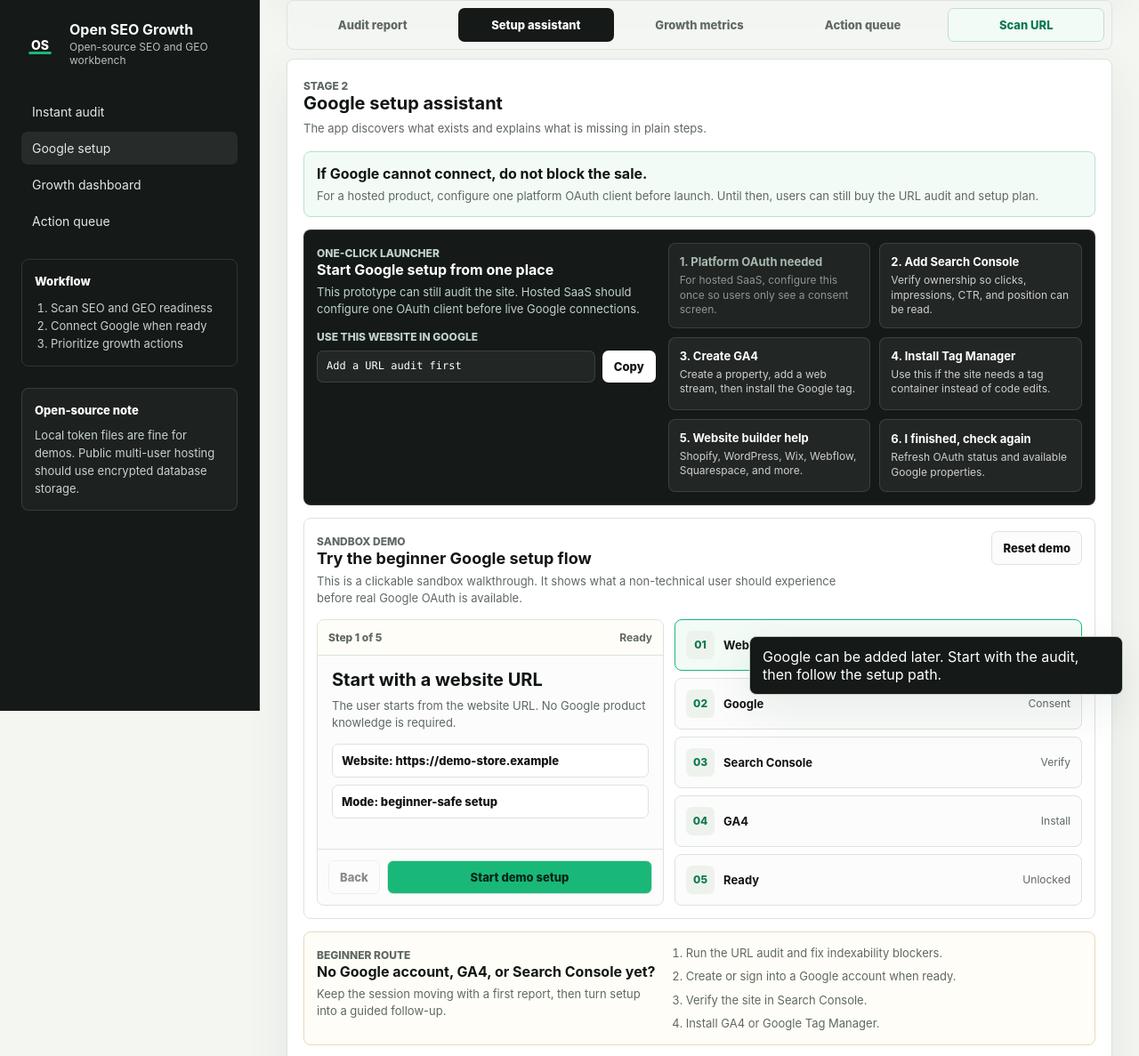
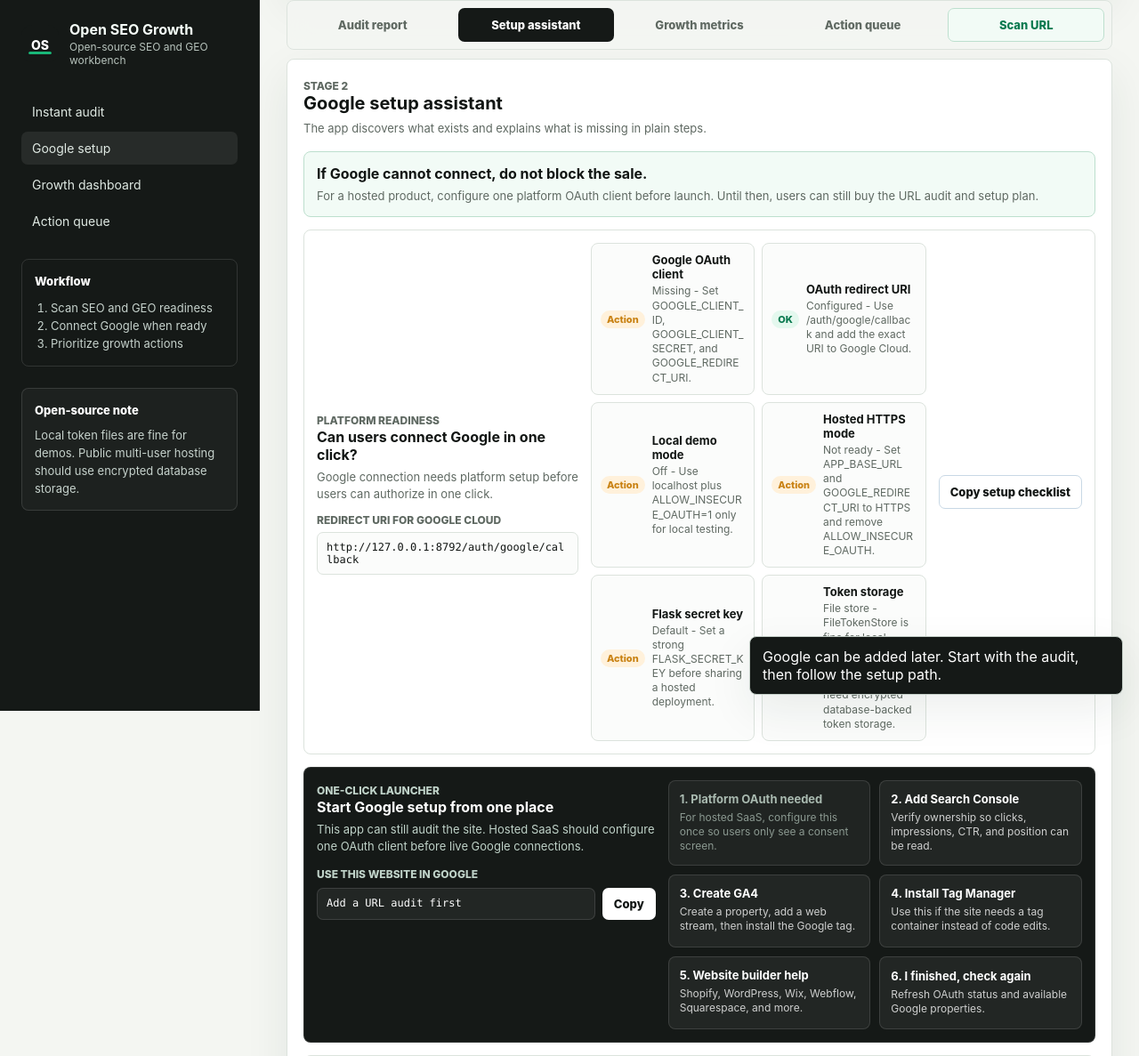
Before and after one commit to Lumo016/open-seo-growth, a Flask app: page / in a window 1280 px wide, after a click on "View setup path". Shown: the part 395-1582 px from the top of the page at 89% size. Run offline with Flask 3, Linux system fonts and the light colour scheme; some libraries are stand-ins or nearby versions.

Commit message:
Add platform readiness checklist

```diff
--- a/seo_growth/app.py
+++ b/seo_growth/app.py
@@ -5,7 +5,7 @@
 from flask import Flask, jsonify, redirect, render_template, request, session, url_for
 
 from .analytics import demo_report, list_connections, run_growth_report
-from .config import load_settings
+from .config import build_platform_readiness, load_settings
 from .google_oauth import FileTokenStore, authorized_session, current_session_id, ensure_credentials, make_flow
 from .instant_audit import instant_audit, sample_audit
 
@@ -39,6 +39,7 @@
                 "redirect_uri": settings.google_redirect_uri,
                 "report_days": settings.report_days,
                 "lag_days": settings.lag_days,
+                "platform_readiness": build_platform_readiness(settings),
             }
         )
 
--- a/static/app.js
+++ b/static/app.js
@@ -392,6 +392,54 @@
   }
 }
 
+function buildPlatformReadinessMarkdown(session) {
+  const readiness = session?.platform_readiness || {};
+  const items = Array.isArray(readiness.items) ? readiness.items : [];
+  return [
+    `# Open SEO Growth Platform Readiness`,
+    ``,
+    `Generated: ${new Date().toISOString()}`,
+    `Mode: ${readiness.mode || "setup_needed"}`,
+    `Ready for Google OAuth: ${readiness.ready_for_google ? "Yes" : "No"}`,
+    `Hosted SaaS ready: ${readiness.ready_for_hosted_saas ? "Yes" : "No"}`,
+    `App base URL: ${readiness.app_base_url || "-"}`,
+    `Google redirect URI: ${readiness.redirect_uri || session?.redirect_uri || "-"}`,
+    `Token storage: ${readiness.token_store || "file"}`,
+    ``,
+    `## Checklist`,
+    ``,
+    items.length ? items.map((item) => {
+      const status = item.ok ? "OK" : "Action";
+      return `- ${status}: ${item.label} - ${item.status}. ${item.action}`;
+    }).join("\n") : "- No readiness checks returned.",
+    ``,
+    `## Safe Notes`,
+    ``,
+    `- Do not paste client secrets, OAuth tokens, or private analytics exports into issues.`,
+    `- FileTokenStore is for local demos and private single-user trials.`,
+    `- Hosted multi-user deployments should use encrypted database-backed token storage.`,
+  ].join("\n");
+}
+
+function renderPlatformReadiness(session) {
+  if (!$("readinessChecklist")) return;
+  const readiness = session?.platform_readiness || {};
+  const items = Array.isArray(readiness.items) ? readiness.items : [];
+  $("readinessSummary").textContent = readiness.summary || "Google connection needs platform setup before users can authorize in one click.";
+  $("readinessRedirectUri").textContent = readiness.redirect_uri || session?.redirect_uri || "-";
+  $("readinessChecklist").innerHTML = items.length
+    ? items.map((item) => `
+      <article class="readiness-row ${item.ok ? "ok" : "action"}">
+        <span>${item.ok ? "OK" : "Action"}</span>
+        <div>
+          <strong>${escapeHtml(item.label || "Readiness check")}</strong>
+          <small>${escapeHtml(`${item.status || "Check"} - ${item.action || "Review this item."}`)}</small>
+        </div>
+      </article>
+    `).join("")
+    : `<article class="readiness-row action"><span>Check</span><div><strong>Readiness unavailable</strong><small>Refresh the session and review .env configuration.</small></div></article>`;
+}
+
 function setStep(id, stateName) {
   const el = $(id);
   if (!el) return;
@@ -438,7 +486,7 @@
     ? "Google is authorized. Refresh properties after creating or verifying anything new."
     : state.session?.oauth_ready
       ? "Click Authorize Google first. If no properties appear, use the setup links below."
-      : "This prototype can still audit the site. Hosted SaaS should configure one OAuth client before live Google connections.";
+      : "This app can still audit the site. Hosted SaaS should configure one OAuth client before live Google connections.";
   renderSimulator();
 }
 
@@ -558,6 +606,7 @@
   } else {
     $("stepGoogle").querySelector("small").textContent = "Use OAuth so the app can list GA4 and Search Console automatically.";
   }
+  renderPlatformReadiness(session);
   updateGoogleLauncher();
   updateSteps();
 }
@@ -1115,6 +1164,19 @@
   }
 }
 
+async function copyReadinessChecklist() {
+  if (!state.session) {
+    showToast("Session is still loading. Try again in a moment.", "error");
+    return;
+  }
+  try {
+    await navigator.clipboard.writeText(buildPlatformReadinessMarkdown(state.session));
+    showToast("Platform readiness checklist copied.");
+  } catch {
+    showToast("Clipboard is unavailable. Review the checklist on screen.", "error");
+  }
+}
+
 async function copyAuditMarkdown() {
   if (!state.audit) {
     showToast("Run an audit first.", "error");
@@ -1208,6 +1270,7 @@
   $("demoBtn").addEventListener("click", loadDemo);
   $("sampleAuditBtn").addEventListener("click", loadSampleAudit);
   $("copyWebsiteBtn").addEventListener("click", copyWebsite);
+  $("copyReadinessBtn").addEventListener("click", copyReadinessChecklist);
   $("copyReportBtn").addEventListener("click", copyAuditMarkdown);
   $("downloadMarkdownBtn").addEventListener("click", downloadAuditMarkdown);
   $("downloadBriefBtn").addEventListener("click", downloadAuditBrief);
--- a/static/styles.css
+++ b/static/styles.css
@@ -944,6 +944,109 @@
   line-height: 1.45;
 }
 
+.platform-readiness-panel {
+  display: grid;
+  grid-template-columns: minmax(260px, 0.78fr) minmax(320px, 1fr) auto;
+  gap: 14px;
+  align-items: center;
+  margin-bottom: 14px;
+  padding: 14px;
+  border: 1px solid var(--line);
+  border-radius: 8px;
+  background: var(--surface);
+}
+
+.readiness-copy h3 {
+  margin: 0;
+  font-size: 16px;
+}
+
+.readiness-copy p {
+  margin: 6px 0 0;
+  color: var(--muted);
+  font-size: 13px;
+  line-height: 1.45;
+}
+
+.readiness-uris {
+  display: grid;
+  gap: 6px;
+  margin-top: 12px;
+}
+
+.readiness-uris span {
+  color: var(--muted);
+  font-size: 12px;
+  font-weight: 800;
+  text-transform: uppercase;
+}
+
+.readiness-uris code {
+  min-width: 0;
+  overflow-wrap: anywhere;
+  padding: 9px 10px;
+  border: 1px solid var(--line);
+  border-radius: 7px;
+  background: var(--surface-raised);
+  color: var(--ink);
+  font-family: ui-monospace, SFMono-Regular, Menlo, Consolas, monospace;
+  font-size: 12px;
+}
+
+.readiness-checklist {
+  display: grid;
+  grid-template-columns: repeat(2, minmax(0, 1fr));
+  gap: 8px;
+}
+
+.readiness-row {
+  display: grid;
+  grid-template-columns: auto minmax(0, 1fr);
+  gap: 8px;
+  align-items: center;
+  min-width: 0;
+  padding: 10px;
+  border: 1px solid var(--line);
+  border-radius: 8px;
+  background: var(--surface-raised);
+}
+
+.readiness-row > span {
+  padding: 3px 7px;
+  border-radius: 999px;
+  background: #fff1db;
+  color: var(--amber);
+  font-size: 11px;
+  font-weight: 850;
+}
+
+.readiness-row.ok > span {
+  background: #e4f8ee;
+  color: var(--green-dark);
+}
+
+.readiness-row strong,
+.readiness-row small {
+  display: block;
+  overflow-wrap: anywhere;
+}
+
+.readiness-row strong {
+  font-size: 13px;
+}
+
+.readiness-row small {
+  margin-top: 3px;
+  color: var(--muted);
+  font-size: 12px;
+  line-height: 1.35;
+}
+
+.readiness-actions {
+  display: flex;
+  justify-content: flex-end;
+}
+
 .google-launcher {
   display: grid;
   grid-template-columns: minmax(280px, 0.9fr) minmax(0, 1.1fr);
@@ -1545,6 +1648,7 @@
   .opportunity-grid,
   .table-grid,
   .setup-path-card,
+  .platform-readiness-panel,
   .google-launcher,
   .launcher-actions,
   .simulator-board,
@@ -1559,7 +1663,8 @@
   .score-stack,
   .geo-signal-pills,
   .report-actions,
-  .growth-report-actions {
+  .growth-report-actions,
+  .readiness-actions {
     justify-content: flex-start;
   }
 }
@@ -1583,6 +1688,7 @@
   .report-actions,
   .growth-report-actions,
   .source-badge-grid,
+  .readiness-checklist,
   .status-strip,
   .audit-summary,
   .workspace-tabs,
--- a/templates/index.html
+++ b/templates/index.html
@@ -193,6 +193,21 @@
             <section class="operator-note">
               <strong>If Google cannot connect, do not block the sale.</strong>
               <p>For a hosted product, configure one platform OAuth client before launch. Until then, users can still buy the URL audit and setup plan.</p>
+            </section>
+            <section class="platform-readiness-panel">
+              <div class="readiness-copy">
+                <span class="section-kicker">Platform readiness</span>
+                <h3>Can users connect Google in one click?</h3>
+                <p id="readinessSummary">Checking OAuth, redirect URI, HTTPS mode, secret key, and token storage.</p>
+                <div class="readiness-uris">
+                  <span>Redirect URI for Google Cloud</span>
+                  <code id="readinessRedirectUri">Checking...</code>
+                </div>
+              </div>
+              <div id="readinessChecklist" class="readiness-checklist"></div>
+              <div class="readiness-actions">
+                <button id="copyReadinessBtn" class="report-action" type="button">Copy setup checklist</button>
+              </div>
             </section>
             <section class="google-launcher">
               <div class="launcher-copy">
```
Also changed, not shown: docs/architecture.md (+2 -0 lines), docs/deployment.md (+2 -0 lines), docs/product-assets.md (+1 -0 lines), seo_growth/config.py (+86 -0 lines), tests/test_app.py (+26 -0 lines), README.md.
